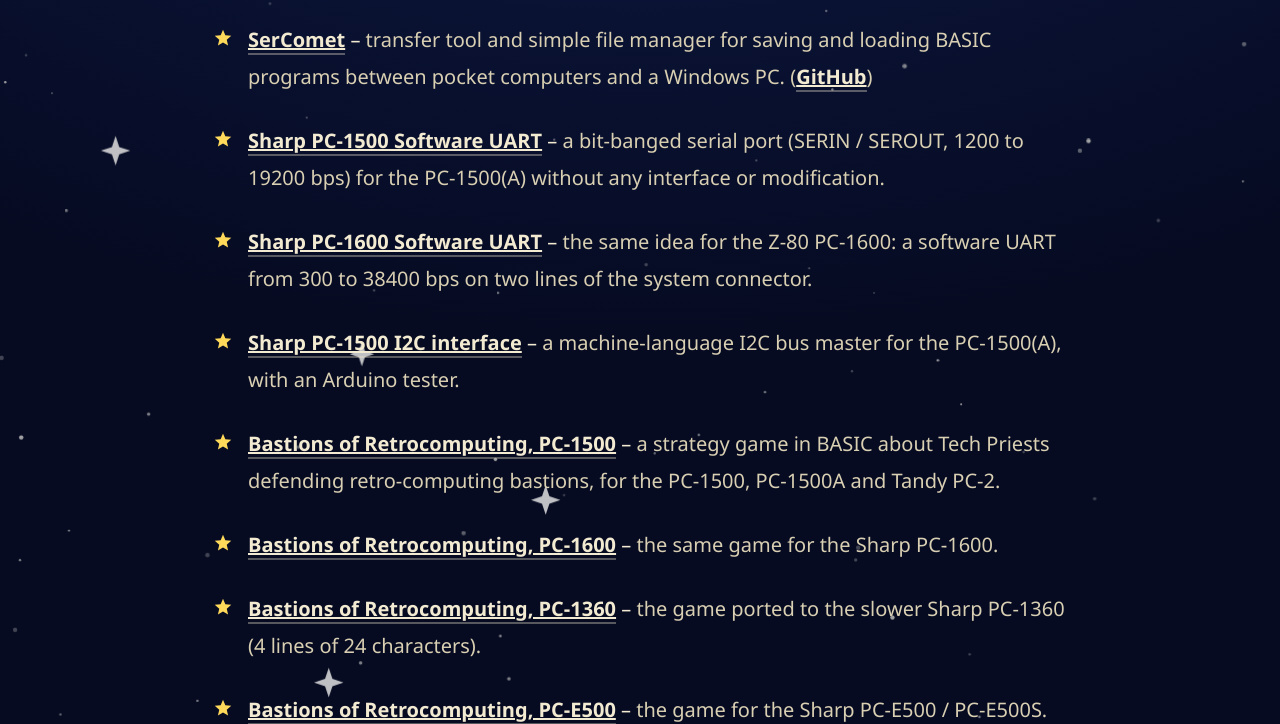
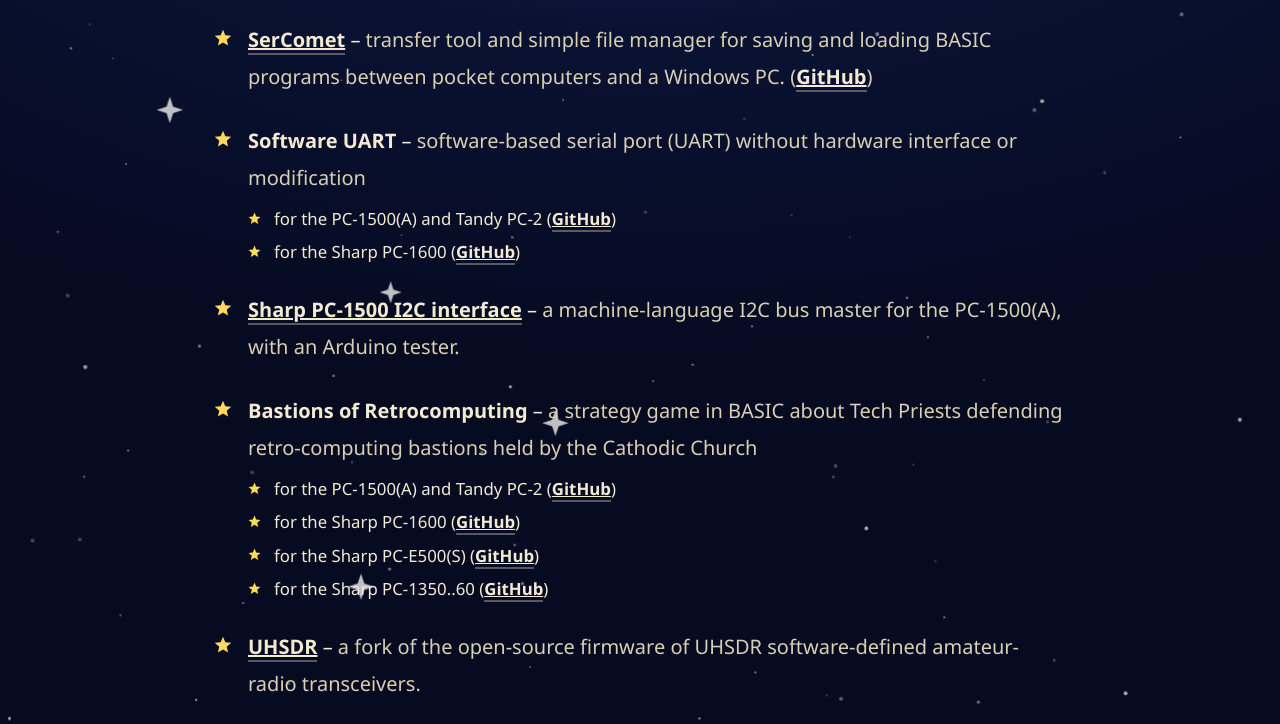
Before and after one commit to Ante1000/ante1000.github.io, a plain HTML site: page index.html in a window 1280 px wide. Shown: the part 243-967 px from the top of the page. Drawn offline with Linux system fonts and the light colour scheme.

Commit message:
Projects page: UART and the game grouped, versions as sub-items

```diff
--- a/index.html
+++ b/index.html
@@ -21,6 +21,11 @@
   li a{color:var(--ecru);font-weight:800;border-bottom:2px solid rgba(243,234,210,.35)}
   li a:hover{border-bottom-color:var(--gold);color:#fff}
   li span{color:var(--ecru2)}
+  ul.sub{margin-top:10px}
+  ul.sub li{font-size:1.05rem;margin-bottom:8px;line-height:1.5;padding-left:26px}
+  ul.sub li::before{width:13px;height:13px;top:.35em}
+  ul.sub li a{font-weight:600}
+  li b{font-weight:800}
   .drift{animation:drift 800s linear infinite}
   @keyframes drift{to{transform:translate(-1600px,1000px)}}
   footer{margin-top:50px;color:var(--ecru2);font-size:.95rem}
@@ -33,13 +38,9 @@
   <h1>Alex F4VTS<br><span style="font-size:calc(1em - 16pt)">Projects page</span></h1>
   <ul>
     <li><a href="sercomet/">SerComet</a> &ndash; <span>transfer tool and simple file manager for saving and loading BASIC programs between pocket computers and a Windows PC. (<a href="https://github.com/Ante1000/SerComet_transfer_tool_for_pockets">GitHub</a>)</span></li>
-    <li><a href="https://github.com/Ante1000/Sharp_PC-1500_Software_UART">Sharp PC-1500 Software UART</a> &ndash; <span>a bit-banged serial port (SERIN / SEROUT, 1200 to 19200 bps) for the PC-1500(A) without any interface or modification.</span></li>
-    <li><a href="https://github.com/Ante1000/Sharp_PC-1600_Software_UART">Sharp PC-1600 Software UART</a> &ndash; <span>the same idea for the Z-80 PC-1600: a software UART from 300 to 38400 bps on two lines of the system connector.</span></li>
+    <li><b>Software UART</b> &ndash; <span>software-based serial port (UART) without hardware interface or modification</span><ul class="sub"><li>for the PC-1500(A) and Tandy PC-2 (<a href="https://github.com/Ante1000/Sharp_PC-1500_Software_UART">GitHub</a>)</li><li>for the Sharp PC-1600 (<a href="https://github.com/Ante1000/Sharp_PC-1600_Software_UART">GitHub</a>)</li></ul></li>
     <li><a href="https://github.com/Ante1000/Sharp_PC-1500_I2C_interface">Sharp PC-1500 I2C interface</a> &ndash; <span>a machine-language I2C bus master for the PC-1500(A), with an Arduino tester.</span></li>
-    <li><a href="https://github.com/Ante1000/Sharp_PC-1500_GAME_Bastions_of_Retrocomputing">Bastions of Retrocomputing, PC-1500</a> &ndash; <span>a strategy game in BASIC about Tech Priests defending retro-computing bastions, for the PC-1500, PC-1500A and Tandy PC-2.</span></li>
-    <li><a href="https://github.com/Ante1000/Sharp_PC-1600_GAME_Bastions_of_Retrocomputing">Bastions of Retrocomputing, PC-1600</a> &ndash; <span>the same game for the Sharp PC-1600.</span></li>
-    <li><a href="https://github.com/Ante1000/Sharp_PC-1360_GAME_Bastions_of_Retrocomputing">Bastions of Retrocomputing, PC-1360</a> &ndash; <span>the game ported to the slower Sharp PC-1360 (4 lines of 24 characters).</span></li>
-    <li><a href="https://github.com/Ante1000/Sharp_PC-E500_GAME_Bastions_of_Retrocomputing">Bastions of Retrocomputing, PC-E500</a> &ndash; <span>the game for the Sharp PC-E500 / PC-E500S.</span></li>
+    <li><b>Bastions of Retrocomputing</b> &ndash; <span>a strategy game in BASIC about Tech Priests defending retro-computing bastions held by the Cathodic Church</span><ul class="sub"><li>for the PC-1500(A) and Tandy PC-2 (<a href="https://github.com/Ante1000/Sharp_PC-1500_GAME_Bastions_of_Retrocomputing">GitHub</a>)</li><li>for the Sharp PC-1600 (<a href="https://github.com/Ante1000/Sharp_PC-1600_GAME_Bastions_of_Retrocomputing">GitHub</a>)</li><li>for the Sharp PC-E500(S) (<a href="https://github.com/Ante1000/Sharp_PC-E500_GAME_Bastions_of_Retrocomputing">GitHub</a>)</li><li>for the Sharp PC-1350..60 (<a href="https://github.com/Ante1000/Sharp_PC-1360_GAME_Bastions_of_Retrocomputing">GitHub</a>)</li></ul></li>
     <li><a href="https://github.com/Ante1000/UHSDR">UHSDR</a> &ndash; <span>a fork of the open-source firmware of UHSDR software-defined amateur-radio transceivers.</span></li>
   </ul>
   <footer>All repositories: <a href="https://github.com/Ante1000">github.com/Ante1000</a> &middot; YouTube: <a href="https://www.youtube.com/@anteamber">@anteamber</a></footer>
```
